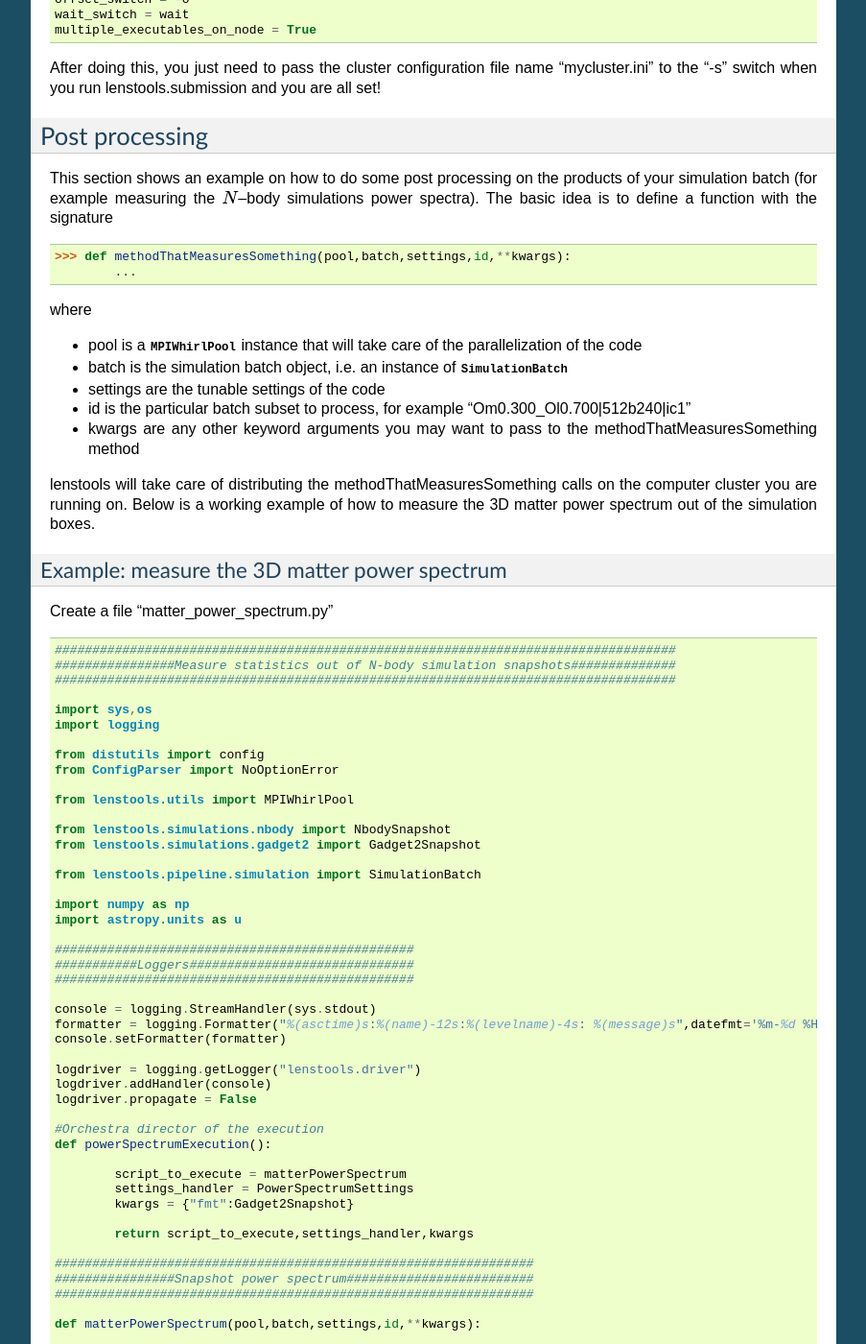
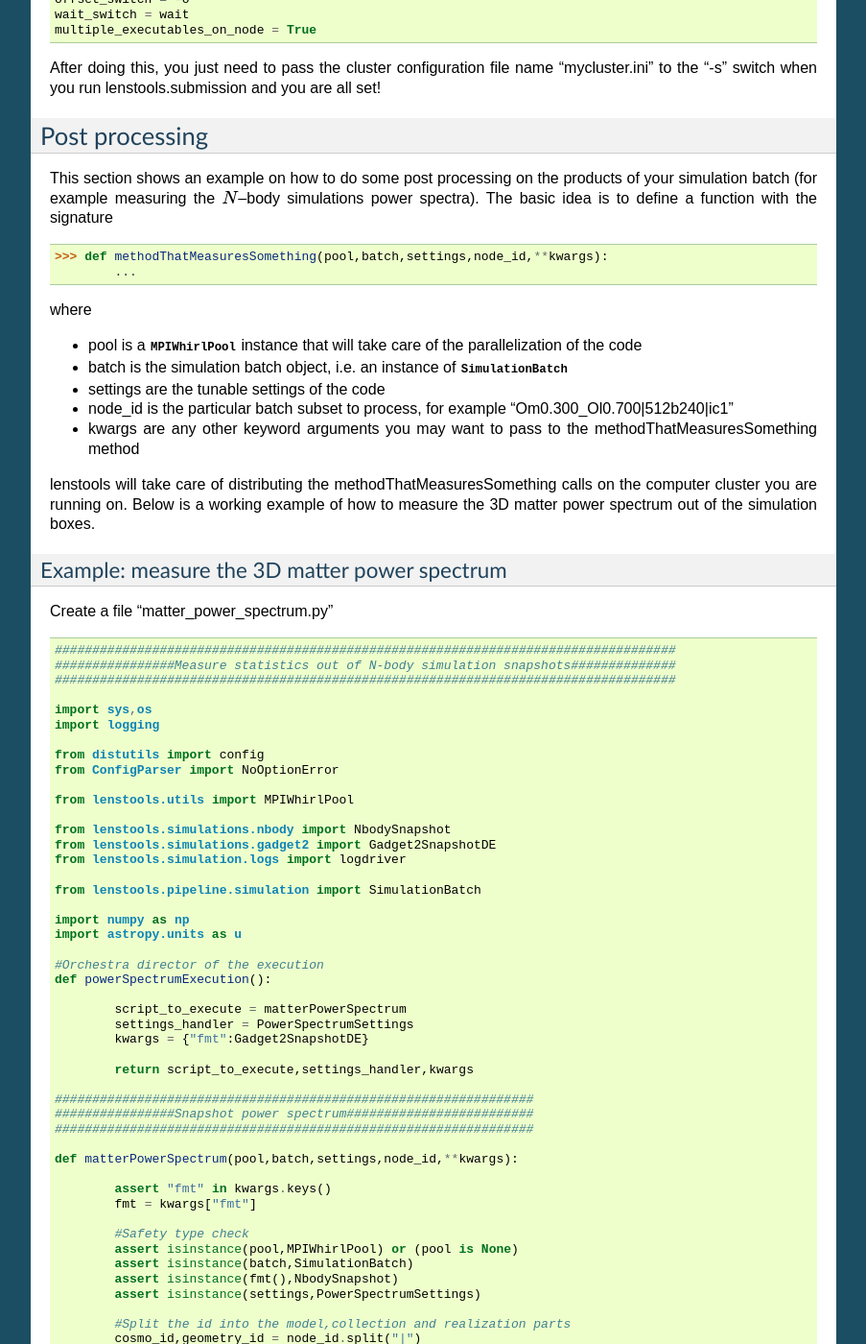
Before and after one commit to apetri/LensTools, a Sphinx documentation site: the page built from docs/source/pipeline.rst, in a window 1280 px wide and 1400 px high, scrolled down 12957 px. Shown: the whole window at 96% size, without its empty margins (198-1101 px from the left). Built offline with Sphinx 7.4.7, drawn with Linux system fonts in a browser that asks for light colours; the version number is read from the project's files by our own code; some of the changed text lies outside the part shown.

Commit message:
update docs

```diff
--- a/docs/source/pipeline.rst
+++ b/docs/source/pipeline.rst
@@ -713,7 +713,7 @@ This section shows an example on how to do some post processing on the products
 
 ::
 
-	>>> def methodThatMeasuresSomething(pool,batch,settings,id,**kwargs):
+	>>> def methodThatMeasuresSomething(pool,batch,settings,node_id,**kwargs):
 		...
 
 where
@@ -721,7 +721,7 @@ where
 - pool is a :py:class:`~lenstools.utils.MPIWhirlPool` instance that will take care of the parallelization of the code
 - batch is the simulation batch object, i.e. an instance of :py:class:`~lenstools.pipeline.SimulationBatch`
 - settings are the tunable settings of the code
-- id is the particular batch subset to process, for example "Om0.300_Ol0.700|512b240|ic1"
+- node_id is the particular batch subset to process, for example "Om0.300_Ol0.700|512b240|ic1"
 - kwargs are any other keyword arguments you may want to pass to the methodThatMeasuresSomething method
 
 lenstools will take care of distributing the methodThatMeasuresSomething calls on the computer cluster you are running on. Below is a working example of how to measure the 3D matter power spectrum out of the simulation boxes.
@@ -747,31 +747,20 @@ Create a file "matter_power_spectrum.py"
 	from lenstools.utils import MPIWhirlPool
 
 	from lenstools.simulations.nbody import NbodySnapshot
-	from lenstools.simulations.gadget2 import Gadget2Snapshot
+	from lenstools.simulations.gadget2 import Gadget2SnapshotDE
+	from lenstools.simulation.logs import logdriver
 
 	from lenstools.pipeline.simulation import SimulationBatch
 
 	import numpy as np
 	import astropy.units as u
 
-	################################################
-	###########Loggers##############################
-	################################################
-
-	console = logging.StreamHandler(sys.stdout)
-	formatter = logging.Formatter("%(asctime)s:%(name)-12s:%(levelname)-4s: %(message)s",datefmt='%m-%d %H:%M')
-	console.setFormatter(formatter)
-
-	logdriver = logging.getLogger("lenstools.driver")
-	logdriver.addHandler(console)
-	logdriver.propagate = False
-
 	#Orchestra director of the execution
 	def powerSpectrumExecution():
 
 		script_to_execute = matterPowerSpectrum
 		settings_handler = PowerSpectrumSettings
-		kwargs = {"fmt":Gadget2Snapshot}
+		kwargs = {"fmt":Gadget2SnapshotDE}
 
 		return script_to_execute,settings_handler,kwargs
 
@@ -779,7 +768,7 @@ Create a file "matter_power_spectrum.py"
 	################Snapshot power spectrum#########################
 	################################################################
 
-	def matterPowerSpectrum(pool,batch,settings,id,**kwargs):
+	def matterPowerSpectrum(pool,batch,settings,node_id,**kwargs):
 
 		assert "fmt" in kwargs.keys()
 		fmt = kwargs["fmt"]
@@ -791,7 +780,7 @@ Create a file "matter_power_spectrum.py"
 		assert isinstance(settings,PowerSpectrumSettings)
 
 		#Split the id into the model,collection and realization parts
-		cosmo_id,geometry_id = id.split("|")
+		cosmo_id,geometry_id = node_id.split("|")
 
 		#Get a handle on the simulation model
 		model = batch.getModel(cosmo_id)
@@ -832,7 +829,7 @@ Create a file "matter_power_spectrum.py"
 
 			#Log to user
 			if (pool is None) or (pool.is_master()):
-				logdriver.info("Processing snapshot {0} of model {1}".format(n,id))
+				logdriver.info("Processing snapshot {0} of model {1}".format(n,node_id))
 				logdriver.info("Allocated memory for power spectrum Ensemble {0}".format(power_ensemble.shape))
 
 			for r,ic in enumerate(settings.nbody_realizations):
```
Also changed, not shown: other parts of docs/source/pipeline.rst (+21 -2 lines).
